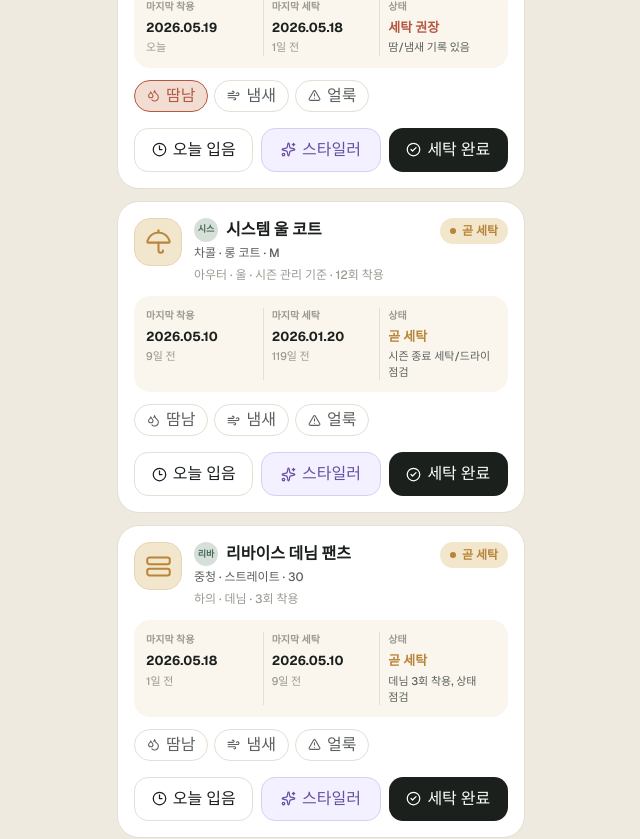
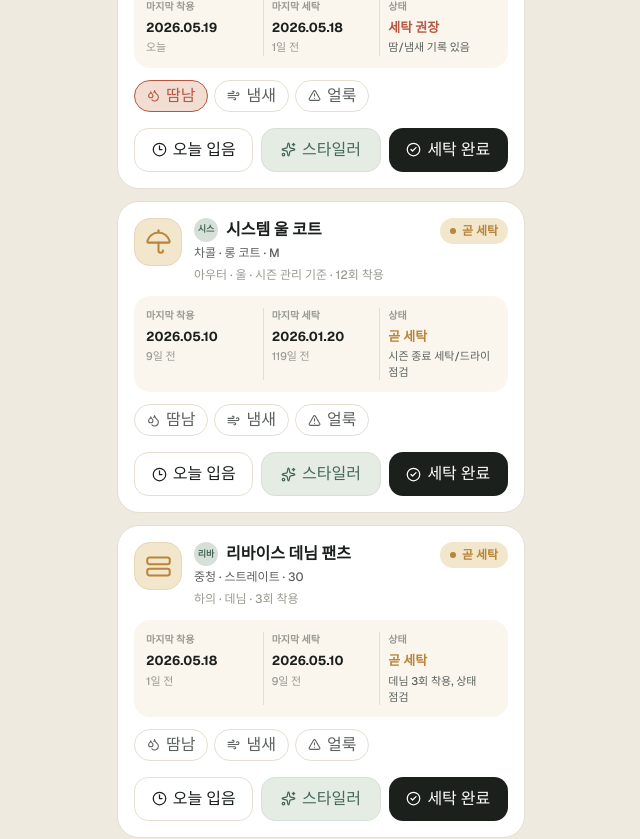
Before and after one commit to quanttraderkim/laundry-log, a Next.js app: page / in a window 1280 px wide. Shown: the part 900-1739 px from the top of the page, without its empty margins (319-959 px from the left). Built offline with nearby package versions, Linux system fonts and the light colour scheme; a web font is replaced by a local one.

Commit message:
Align styler action with redesign palette

```diff
--- a/src/app/page.tsx
+++ b/src/app/page.tsx
@@ -1524,7 +1524,7 @@ export default function Home() {
                   <button
                     type="button"
                     onClick={() => markStyled(item.id)}
-                    className="flex h-11 items-center justify-center gap-1.5 rounded-[14px] border border-[#D8D0F0] bg-[#F3F0FF] text-[12px] font-bold text-[#6750A4] transition hover:bg-[#E8E0FF] active:scale-95"
+                    className="flex h-11 items-center justify-center gap-1.5 rounded-[14px] border border-[#D7E0D8] bg-[#E4ECE3] text-[12px] font-bold text-[#46685C] transition hover:bg-[#D7E0D8] active:scale-95"
                   >
                     <Sparkles aria-hidden="true" size={15} />
                     스타일러
```
